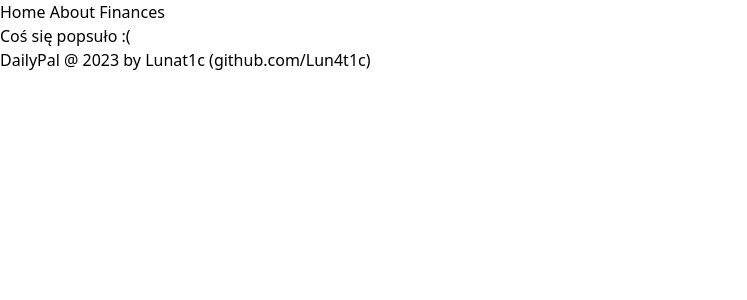
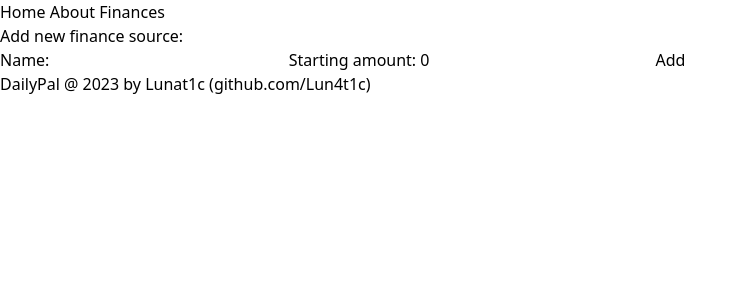
Before and after one commit to Lun4t1c/DailyPal, a SvelteKit app: page /finances/add in a window 1280 px wide. Before the commit this address had no page. Shown: the top 300 px of the page, without its empty margins (0-747 px from the left). Built offline with nearby package versions, Linux system fonts and the light colour scheme.

Commit message:
add new finance source page

```diff
--- a/src/routes/finances/+page.svelte
+++ b/src/routes/finances/+page.svelte
@@ -12,8 +12,10 @@
     <div>Finances</div>
 
     {#each financeSources as financeSource}
-        <h2>{financeSource.name}</h2>
-        <h3>{financeSource.valueInPennies}</h3>
+        <article>
+            <h2>{financeSource.name}</h2>
+            <h3>{financeSource.valueInPennies}</h3>
+        </article>
     {/each}
 
 </body>
--- /dev/null
+++ b/src/routes/finances/add/+page.svelte
@@ -0,0 +1,23 @@
+<script lang="ts">
+
+    let name = '';
+    let startingAmount = 0;
+
+    function submit(): void {
+        console.log('Submitting...');
+    }
+
+</script>
+
+<h1>Add new finance source:</h1>
+<form on:submit={submit}>
+    <div class="flex-col">
+        <label for="nameInput">Name: </label>
+        <input id="nameInput" class="border-2" type="text" bind:value={name}>
+
+        <label for="startingAmount">Starting amount: </label>
+        <input id="startingAmount" class="border-2" type="number" bind:value={startingAmount}>
+
+        <button type="submit" class="border-2">Add</button>
+    </div>
+  </form>
```
Also changed, not shown: src/routes/+page.svelte (+0 -9 lines).
